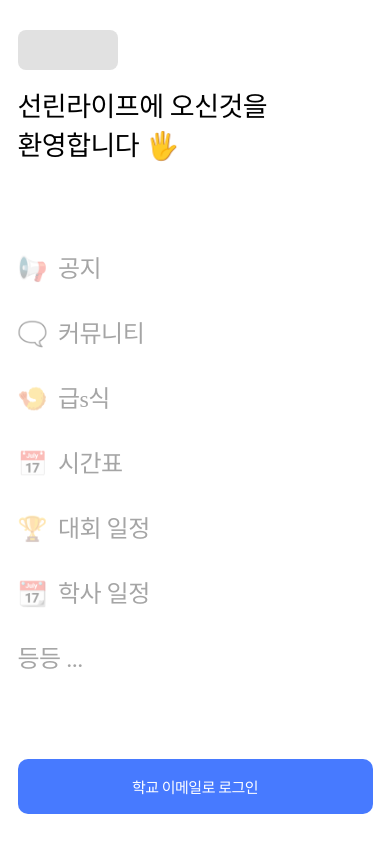
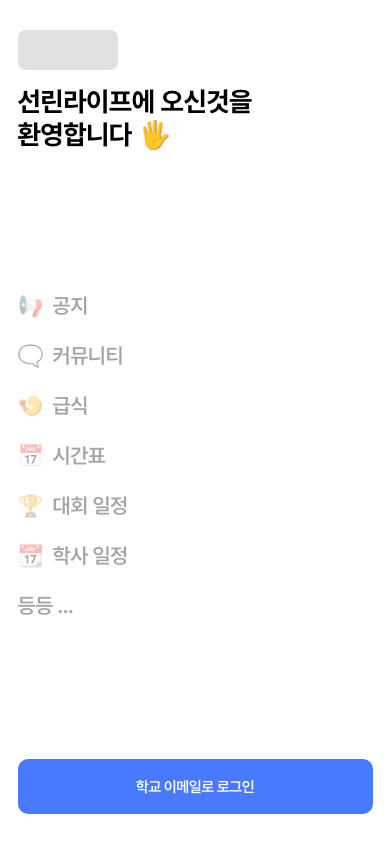
Before and after one commit to iamfiro/sunrin-life-app, a React Native app: screen /Welcome in a window 390 px wide. Built offline with nearby package versions, Linux system fonts and the light colour scheme.

Commit message:
💄 Add SplashScreen and useFonts imports and functionality

```diff
--- a/screens/welcome.tsx
+++ b/screens/welcome.tsx
@@ -1,6 +1,9 @@
 import { StatusBar, Text, View, StyleSheet, Image, TouchableOpacity } from "react-native";
 import Title from "../components/title";
 import { IDefaultScreenProps } from "../types/screen";
+import * as SplashScreen from "expo-splash-screen";
+import { useFonts } from "expo-font";
+import { useCallback } from "react";
 
 /**
  * Renders the welcome screen.
@@ -9,28 +12,51 @@ import { IDefaultScreenProps } from "../types/screen";
  * @returns {JSX.Element} The rendered welcome screen.
  */
 export default function ScreenWelcome({ navigation }: IDefaultScreenProps) {
+    SplashScreen.preventAutoHideAsync();
+
+	const [fontsLoaded, fontError] = useFonts({
+		"Wanted Sans ExtraBlack": require("../assets/fonts/WantedSans-ExtraBlack.otf"),
+		"Wanted Sans Black": require("../assets/fonts/WantedSans-Black.otf"),
+		"Wanted Sans ExtraBold": require("../assets/fonts/WantedSans-ExtraBold.otf"),
+		"Wanted Sans Bold": require("../assets/fonts/WantedSans-Bold.otf"),
+		"Wanted Sans SemiBold": require("../assets/fonts/WantedSans-SemiBold.otf"),
+		"Wanted Sans Medium": require("../assets/fonts/WantedSans-Medium.otf"),
+		"Wanted Sans Regular": require("../assets/fonts/WantedSans-Regular.otf"),
+	});
+
+	const onLayoutRootView = useCallback(async () => {
+		if (fontsLoaded || fontError) {
+			await SplashScreen.hideAsync();
+		}
+	}, [fontsLoaded, fontError]);
+
+	if (!fontsLoaded && !fontError) {
+		return null;
+	}
+
     const handleLogin = () => {
         navigation.navigate("Home")
     };
+
     return (
         <>
-        <View style={style.container}>
+        <View style={style.container} onLayout={onLayoutRootView}>
             <View style={{ width: 100, height: 40, backgroundColor: '#e1e1e1', borderRadius: 8, marginBottom: 15 }} />
-            <Title size={1} color="#000000" weight="300">선린라이프에 오신것을{'\n'}환영합니다 🖐️</Title>
+            <Title size={1} color="#000000" weight="400">선린라이프에 오신것을{'\n'}환영합니다 🖐️</Title>
             <View style={{ flex: 1, justifyContent: 'center', opacity: 0.35 }}>
-                <Title size={2} color="#000000" weight="300">📢  공지</Title>
-                <View style={{ height: 30 }} />
-                <Title size={2} color="#000000" weight="300">🗨️  커뮤니티</Title>
-                <View style={{ height: 30 }} />
-                <Title size={2} color="#000000" weight="300">🍤  급s식</Title>
-                <View style={{ height: 30 }} />
-                <Title size={2} color="#000000" weight="300">📅  시간표</Title>
-                <View style={{ height: 30 }} />
-                <Title size={2} color="#000000" weight="300">🏆  대회 일정</Title>
-                <View style={{ height: 30 }} />
-                <Title size={2} color="#000000" weight="300">📆  학사 일정</Title>
-                <View style={{ height: 30 }} />
-                <Title size={2} color="#000000" weight="300">등등 ...</Title>
+                <Title size={3} color="#000000" weight="300">📢  공지</Title>
+                <View style={{ height: 25 }} />
+                <Title size={3} color="#000000" weight="300">🗨️  커뮤니티</Title>
+                <View style={{ height: 25 }} />
+                <Title size={3} color="#000000" weight="300">🍤  급식</Title>
+                <View style={{ height: 25 }} />
+                <Title size={3} color="#000000" weight="300">📅  시간표</Title>
+                <View style={{ height: 25 }} />
+                <Title size={3} color="#000000" weight="300">🏆  대회 일정</Title>
+                <View style={{ height: 25 }} />
+                <Title size={3} color="#000000" weight="300">📆  학사 일정</Title>
+                <View style={{ height: 25 }} />
+                <Title size={3} color="#000000" weight="300">등등 ...</Title>
             </View>
             <TouchableOpacity style={style.googleButton} onPress={() => handleLogin()}>
                 <Title size={5} color="#ffffff" weight="300">학교 이메일로 로그인</Title>
```
